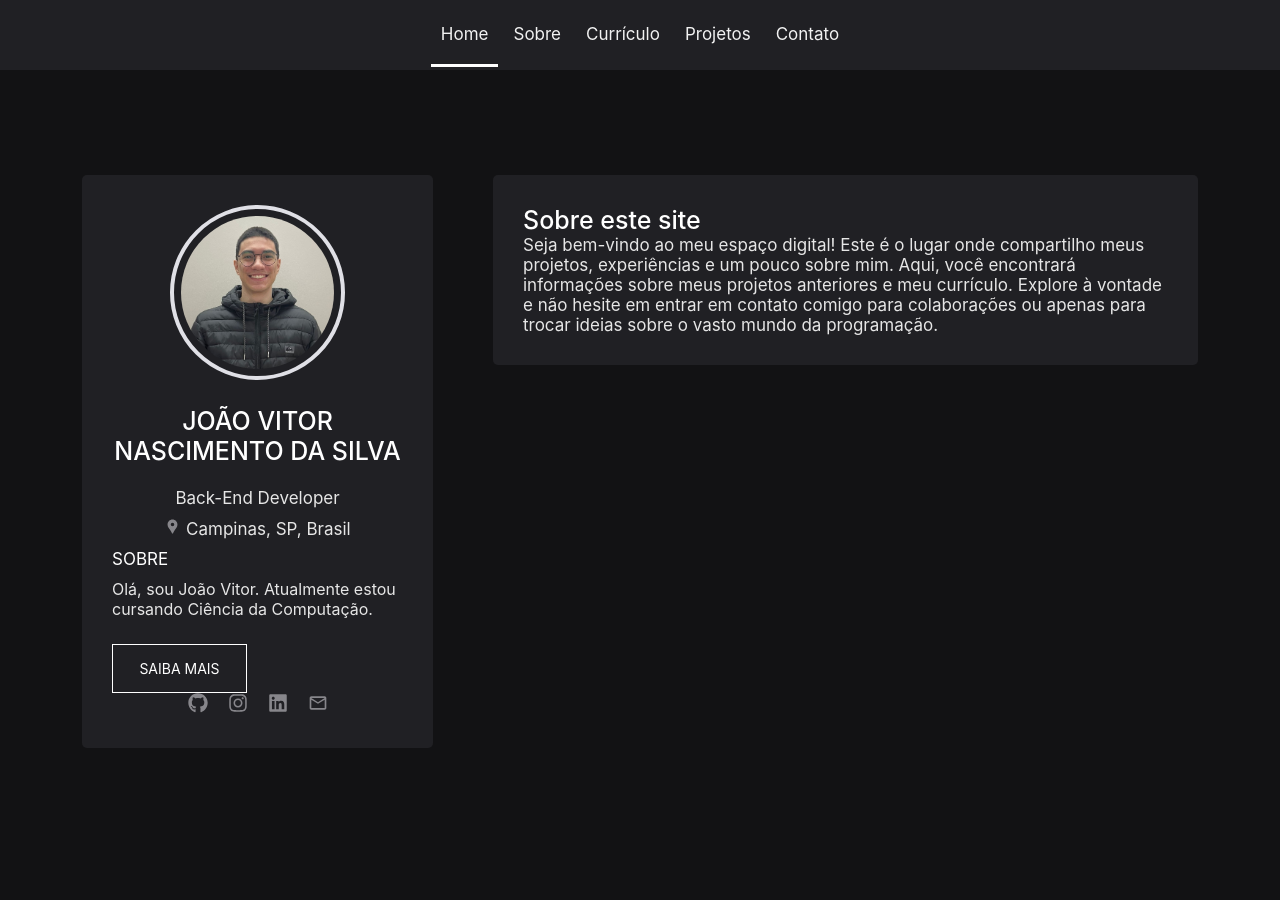
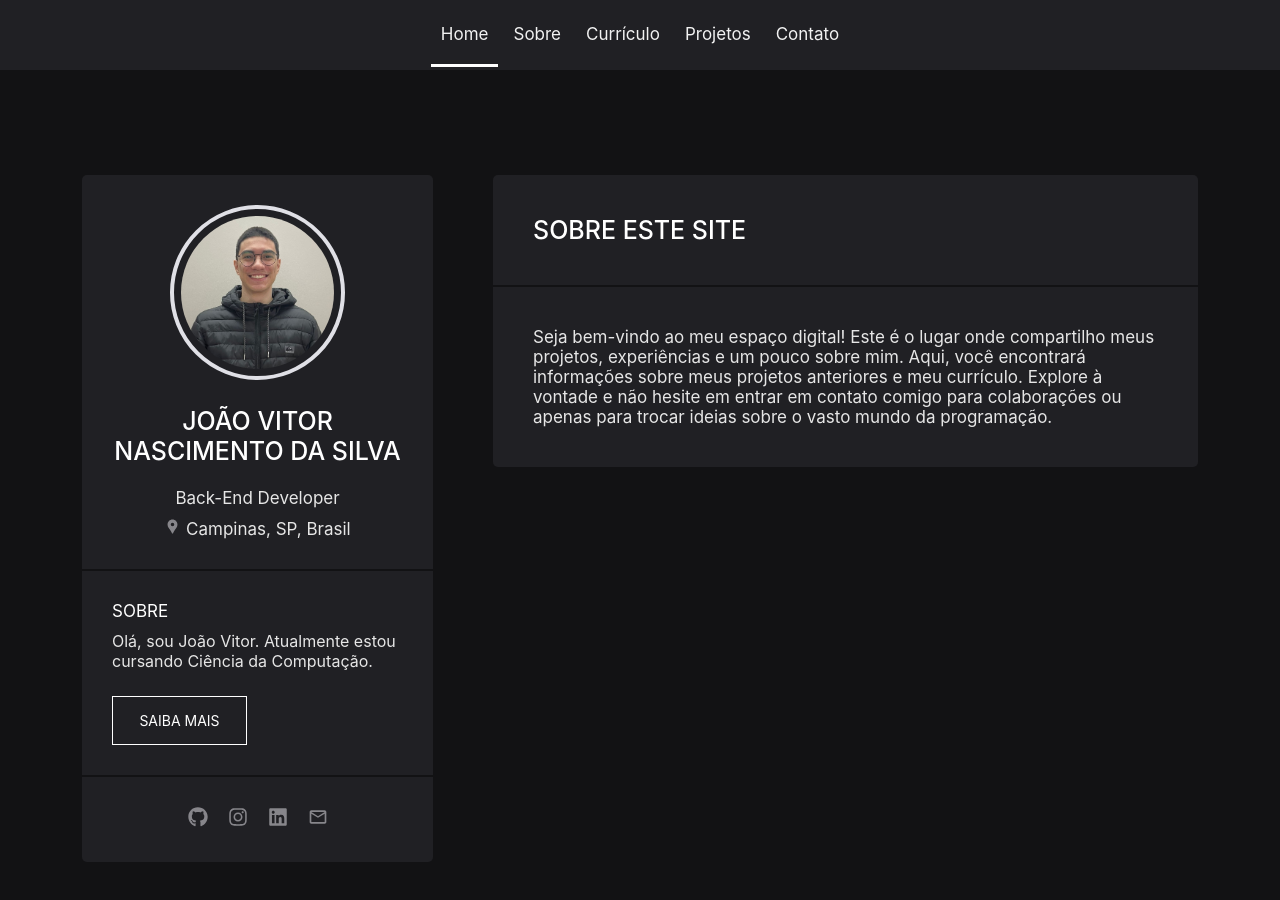
Before and after one commit to nascimentocode/personal-website, a React (Vite) app: page / in a window 1280 px wide. Shown: the top 900 px of the page. Built offline with nearby package versions, Linux system fonts and the light colour scheme.

Commit message:
Adjusting css

```diff
--- a/src/index.css
+++ b/src/index.css
@@ -87,7 +87,7 @@ aside span {
   color: #87868B;
 }
 
-.divider {
+.divider-sidebar {
   background-color: #121214;
   height: 2px;
   margin: 30px -30px;
@@ -136,7 +136,17 @@ section {
   order: 1;
   background-color: #202024;
   border-radius: 5px;
-  padding: 30px;
+  padding: 40px;
+}
+
+section h2 {
+  text-transform: uppercase;
+}
+
+.divider-content {
+  background-color: #121214;
+  height: 2px;
+  margin: 40px -40px;
 }
 
 @media (min-width: 769px) {
```
